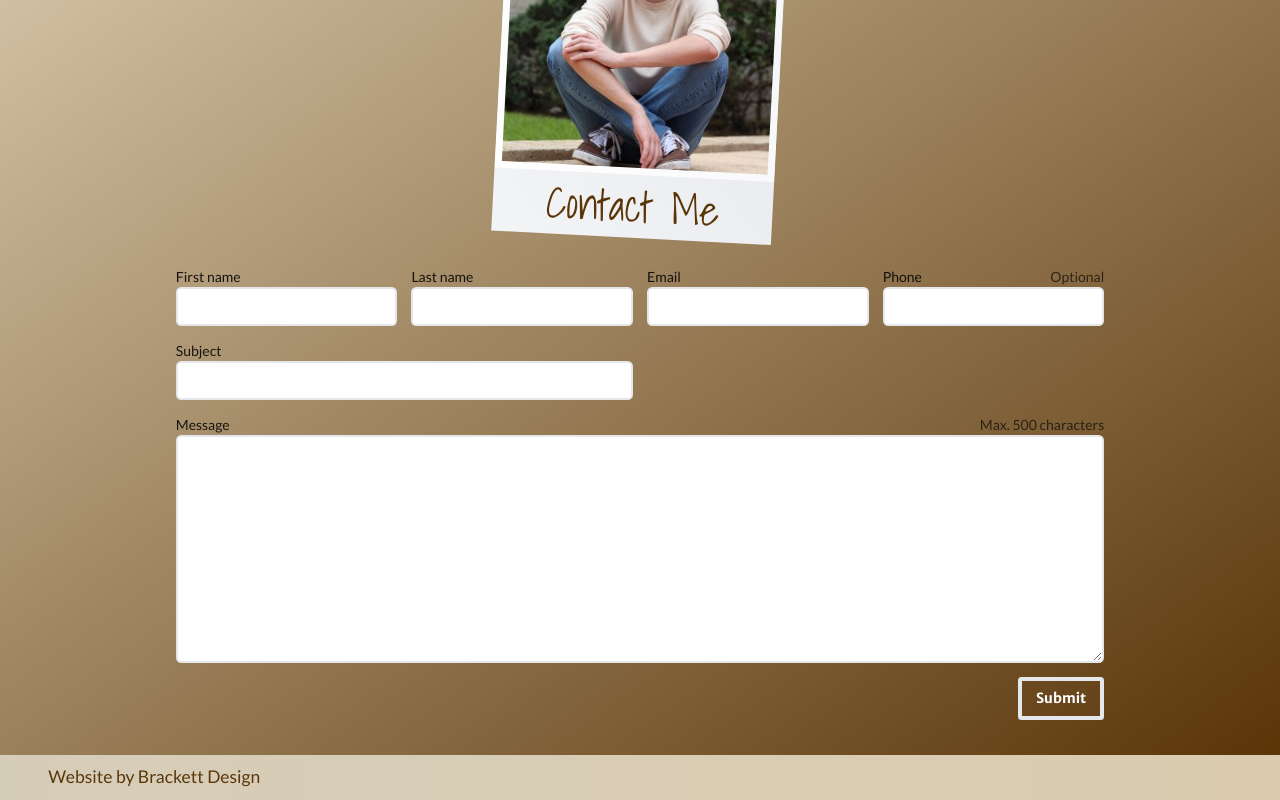
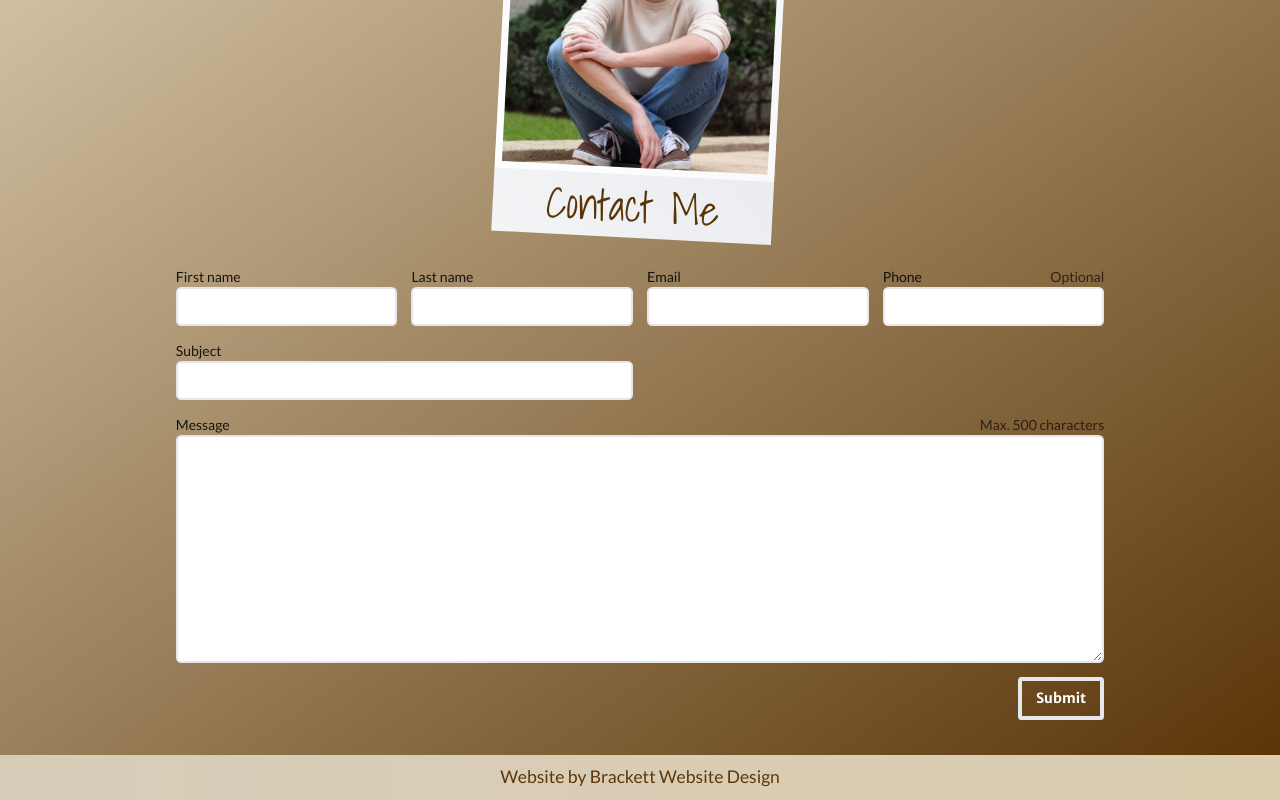
Before and after one commit to thatchaseb/Jonah, a React (Create React App) app: page / in a window 1280 px wide. Shown: the part 5864-6664 px from the top of the page. Built offline with nearby package versions, Linux system fonts and the light colour scheme.

Commit message:
Fixing Footer

```diff
--- a/src/components/Footer.js
+++ b/src/components/Footer.js
@@ -2,10 +2,8 @@ import React from 'react';
 
 const Footer = () => {
   return (
-    <div class="p-1 text-sm md:text-lg md:p-3 lg:text-xl text-[#5C3709] bg-gradient-to-l from-lightMid to-Lighter">
-      <div className='ml-[3%]'>
-        Website by Brackett Design
-      </div>
+    <div class="p-1 text-sm md:text-lg md:p-3 text-center lg:text-xl text-[#5C3709] bg-gradient-to-l from-lightMid to-Lighter">
+        Website by Brackett Website Design
     </div>
   );
 };
```
